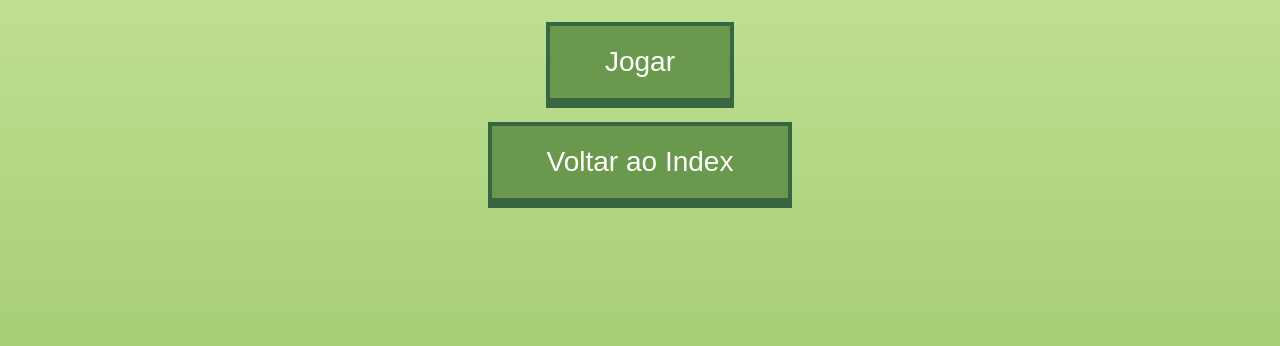
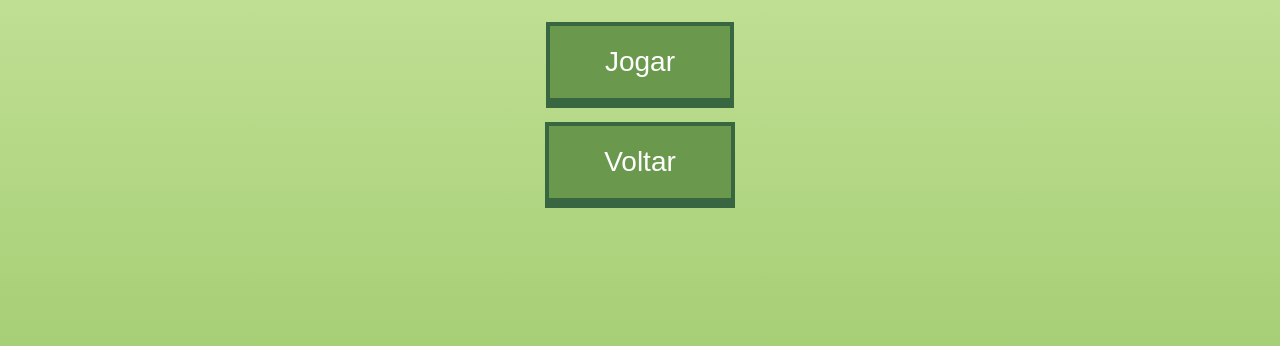
Before and after one commit to Melissa-RossaP/EcoAgro, a website: page joguinho.html in a window 1280 px wide. Shown: the part 348-694 px from the top of the page. Drawn offline with Linux system fonts and the light colour scheme.

Commit message:
Add files via upload

```diff
--- a/joguinho.html
+++ b/joguinho.html
@@ -11,7 +11,7 @@
 <div class="menu" id="menu">
   <div class="titulo">Minha Fazendinha</div>
   <button class="botao" onclick="iniciar()">Jogar</button>
-  <button class="botao" onclick="window.location.href='index.html'">Voltar ao Index</button>
+  <button class="botao" onclick="window.location.href='index.html'">Voltar</button>
 </div>
 
 <div class="cenario">
@@ -80,7 +80,7 @@ Moedas: <span id="coins">0</span>
       Jogar Novamente
     </button>
 
-    <button class="opcao" onclick="window.location.href='index.html'">Voltar ao Index</button>
+    <button class="opcao" onclick="window.location.href='index.html'">Voltar</button>
   </div>
 </div>
 
```
